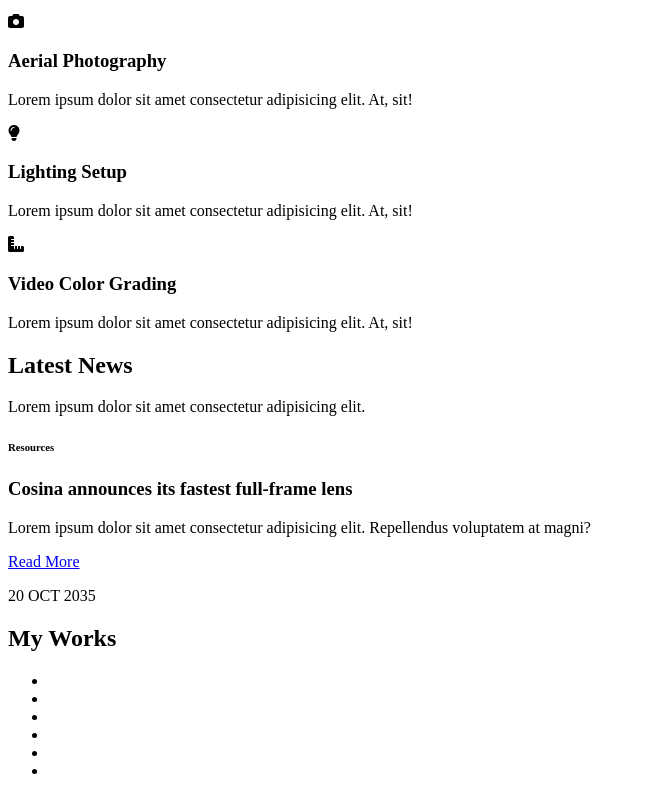
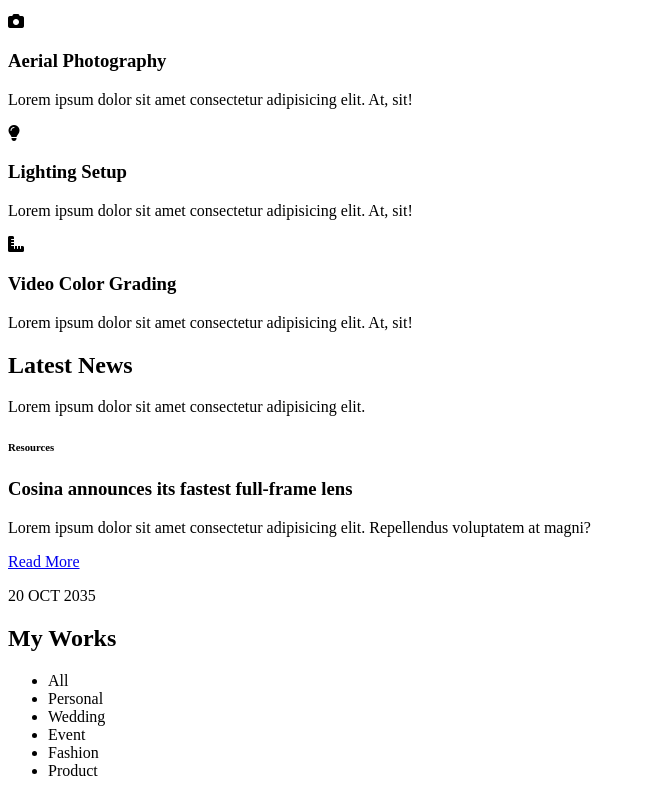
Before and after one commit to Naima-guyo/photo-studio-portfolio, a plain HTML site: page index.html in a window 1280 px wide. Shown: the part 863-1659 px from the top of the page, without its empty margins (0-646 px from the left). Drawn offline with Linux system fonts and the light colour scheme.

Commit message:
add section list

```diff
--- a/index.html
+++ b/index.html
@@ -105,12 +105,12 @@
   <!-- my works section list -->
   <ul>
 
-    <li></li>
-    <li></li>
-    <li></li>
-    <li></li>
-    <li></li>
-    <li></li>
+    <li>All</li>
+    <li>Personal</li>
+    <li>Wedding</li>
+    <li>Event</li>
+    <li>Fashion</li>
+    <li>Product</li>
   </ul>
 
 
```
